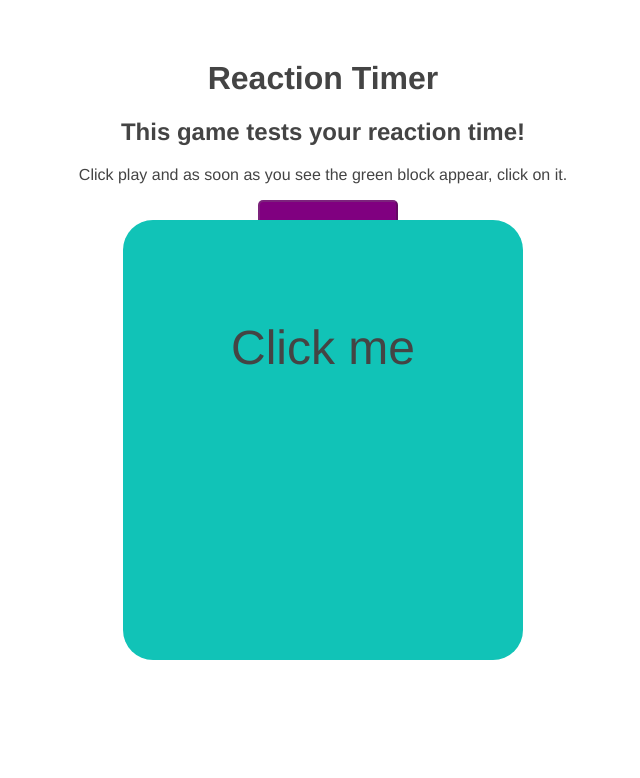
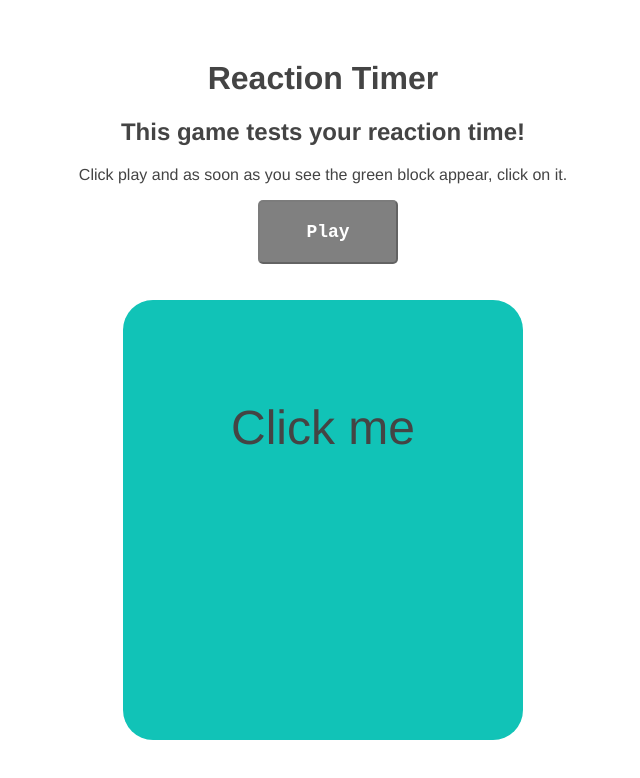
Before and after one commit to AlexStraton/Vuejs_reaction_timer_game, a Vue app: page / in a window 1280 px wide. Both pictures are taken after a click on the button "Play". Shown: the top 778 px of the page, without its empty margins (317-957 px from the left). Built offline with nearby package versions, Linux system fonts and the light colour scheme.

Commit message:
added functionality to show the reaction time on the page

```diff
--- a/src/App.vue
+++ b/src/App.vue
@@ -2,25 +2,44 @@
   <h1>Reaction Timer</h1>
   <h2>This game tests your reaction time!</h2>
   <p>Click play and as soon as you see the green block appear, click on it.</p>
-  <Block v-if="isCurrentlyPlaying" :delay="delay" />
-  <button @click="start" :disabled="isCurrentlyPlaying">Play</button>
+  <Block v-if="isCurrentlyPlaying" :delay="delay" @endGame="endGame" />
+  <Results :score="score" :showResults="showResults" />
+
+  <button
+    @click="start"
+    :disabled="isCurrentlyPlaying"
+    :style="{ backgroundColor: isCurrentlyPlaying ? 'grey' : 'purple' }">
+    Play
+  </button>
 </template>
 
 <script>
 import Block from "./components/Block.vue";
+import Results from "./components/Results.vue";
+
 export default {
   name: "App",
-  components: { Block },
+  components: { Block, Results },
+  props: ["reactionTime"],
   data() {
     return {
       isCurrentlyPlaying: false,
       delay: null,
+      score: null,
+      showResults: false,
     };
   },
   methods: {
     start() {
       this.isCurrentlyPlaying = true;
       this.delay = 2000 + Math.random() * 5000;
+      this.showResults = false;
+    },
+    endGame(reactionTime) {
+      this.score = reactionTime;
+
+      this.isCurrentlyPlaying = false;
+      this.showResults = true;
     },
   },
 };
--- a/src/components/Block.vue
+++ b/src/components/Block.vue
@@ -1,5 +1,5 @@
 <template>
-  <div class="block" v-if="showBlock">Click me</div>
+  <div class="block" v-if="showBlock" @click="stopTimer">Click me</div>
 </template>
 
 <script>
@@ -8,22 +8,34 @@ export default {
   data() {
     return {
       showBlock: false,
+      timer: null,
+      reactionTime: 0,
     };
   },
   mounted() {
     setTimeout(() => {
       this.showBlock = true;
-      console.log(this.delay);
+      this.startTimer();
     }, this.delay);
   },
-  updated() {},
+  methods: {
+    startTimer() {
+      this.timer = setInterval(() => {
+        this.reactionTime += 10;
+      }, 10);
+    },
+    stopTimer() {
+      clearInterval(this.timer);
+      this.$emit("endGame", this.reactionTime);
+    },
+  },
 };
 </script>
 
 <style>
 .block {
   position: absolute;
-  top: 50%;
+  top: 60%;
   left: 50%;
   transform: translate(-50%, -50%);
   background: rgb(17, 195, 183);
--- a/src/components/Results.vue
+++ b/src/components/Results.vue
@@ -0,0 +1,14 @@
+<template>
+  <p v-if="showResults">Reaction Time: {{ score / 1000 }} seconds</p>
+</template>
+
+<script>
+export default {
+  props: {
+    score: Number,
+    showResults: Boolean,
+  },
+};
+</script>
+
+<style></style>
```
